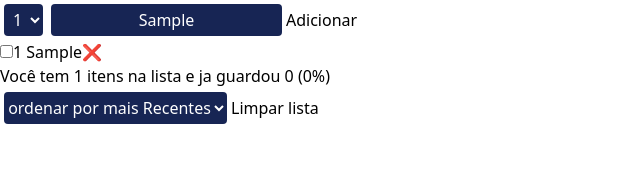
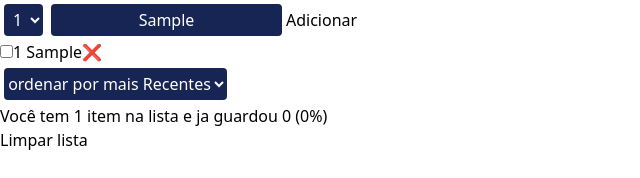
Before and after one commit to muritadb/espaco-mulher, a React (Vite) app: page / in a window 1280 px wide. Both pictures are taken after typing "Sample" into the empty fields and a click on the button "Adicionar". Shown: the part 348-526 px from the top of the page, without its empty margins (0-640 px from the left). Built offline with nearby package versions, Linux system fonts and the light colour scheme.

Commit message:
add stats into footer

```diff
--- a/src/App.jsx
+++ b/src/App.jsx
@@ -57,6 +57,22 @@ const Filters = ({ orderBy, onChangeOrder }) => (
   </select>
 )
 
+const Stats = ({ items }) => {
+  let storedItems = items.reduce((acc, item) => item.stored ? acc + 1 : acc, 0)
+  let storedPercentage = items.length === 0 ? 0 : ((storedItems / items.length) * 100).toFixed(0)
+  const singularPlural = items.length === 1 ? "item" : "itens"
+
+  return (
+    <h3 className=' text-white pb-3'>
+      {<p>
+        {`Você tem ${items.length} ${singularPlural} na lista`}
+        {items.length > 0 && <span> e ja guardou {storedItems} ({storedPercentage}%)</span>}
+      </p>
+      }
+    </h3>
+  )
+}
+
 const App = () => {
   const [items, setItems] = useState([])
   const [orderBy, setOrderBy] = useState('newest')
@@ -95,17 +111,7 @@ const App = () => {
       ),
     )
 
-  // const itemsLength = items.length - 1
-  // console.log(itemsLength)
-  let totalStored = items.reduce((acc, item) => {
-    if (item.stored) {
-      acc++
-    }
-    return acc
-  }, 0)
 
-  let percentItems = totalStored / items.length * 100
-  console.log(totalStored)
   return (
     <>
       <header
@@ -128,20 +134,11 @@ const App = () => {
           />
         </section>
         <footer className=' bg-blue-900 text-center m-0 py-4'>
-          <h3 className=' text-white pb-3'>
-            {items.length === 0 ?
-              <p>
-                Você tem 0 items na lista
-              </p>
-              : <p>
-                Você tem {items.length} itens na lista e ja guardou {totalStored} ({percentItems.toFixed(0)}%)
-              </p>
-            }
-          </h3>
           <Filters
             orderBy={orderBy}
             onChangeOrder={handleChangeOrder}
           />
+          <Stats items={items} />
           <button className='text-white bg-orange-600 p-1 rounded '>Limpar lista</button>
         </footer>
       </div>
```
